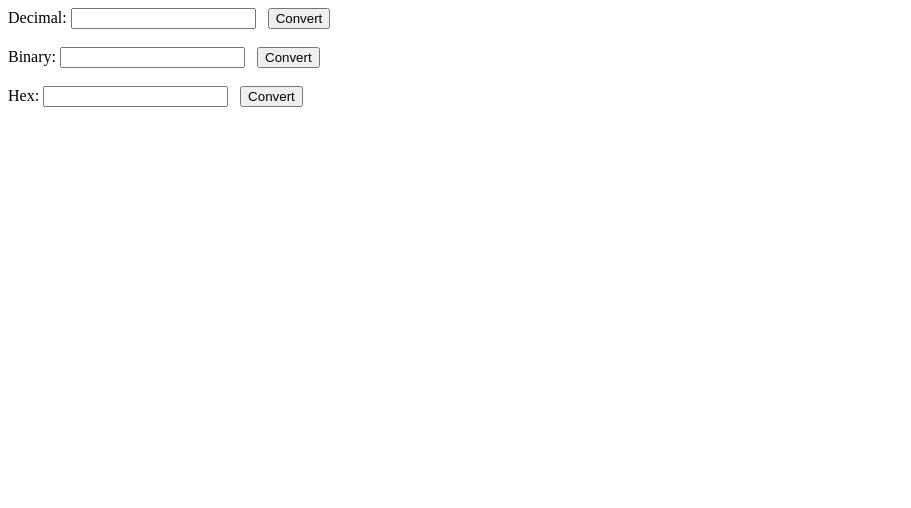
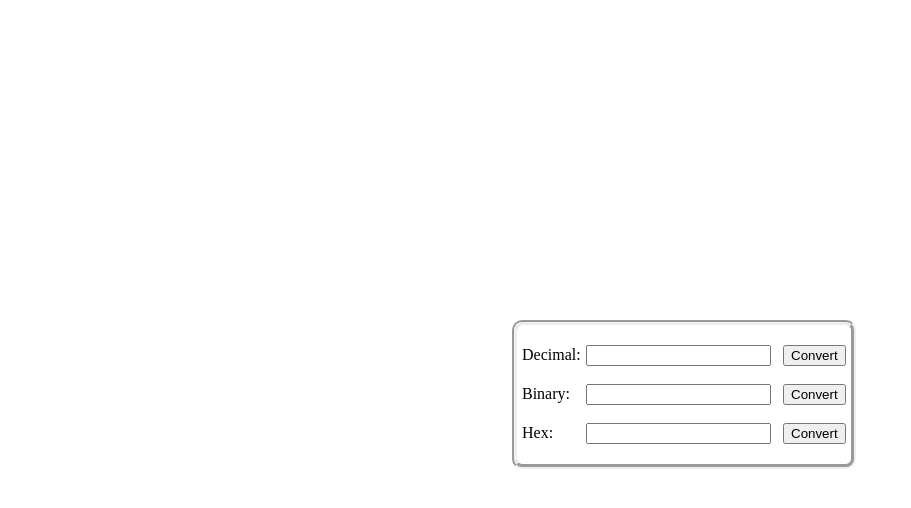
Before and after one commit to tbliu/HDB-Converter, a plain HTML site: page index.html in a window 1280 px wide. Shown: the whole page, without its empty margins (0-911 px from the left). Drawn offline with Linux system fonts and the light colour scheme.

Commit message:
added css

```diff
--- a/conversion.js
+++ b/conversion.js
@@ -140,10 +140,20 @@ function validate(n, inputType) {
         if (pattern.exec(n) != null) {
             return false;
         }
+        var x = parseInt(n);
+        if (isNaN(n) || n < 0) {
+            return false;
+        }
         return true;
-    } else {
-        var pattern = /^[a-zA-Z2-9!@#$%^&*()_+\-=\[\]{};':"\\|,.<>\/?]*$/
-        if (pattern.exec(n) != null) {
+    } else { // binary
+        for (var i = 0; i < n.length; i++) {
+            if (n.charAt(i) == "0" || n.charAt(i) == "1") {
+                continue;
+            }
+            return false;
+        }
+        var x = parseInt(n);
+        if (isNaN(x)) {
             return false;
         }
         return true;
--- /dev/null
+++ b/hdb_styles.css
@@ -0,0 +1,22 @@
+#buttons {
+    text-align: center;
+    border-style: groove;
+    border-width: 5px;
+    border-radius: 10px;
+    padding-top: 20px;
+    padding-bottom: 20px;
+    position:absolute;
+    top:40%;
+    left:40%;
+}
+
+#content {
+    padding-left: 5px;
+    padding-right: 5px;
+}
+
+label {
+    display:inline-block;
+    width:60px;
+    text-align:left;
+}
--- a/index.html
+++ b/index.html
@@ -7,18 +7,22 @@
         <title>HDB Converter</title>
         <meta name="description" content="Hex, binary, decimal conversion">
         <meta name="author" content="Timothy Liu">
-
+        <link rel="stylesheet" href="hdb_styles.css">
     </head>
 
     <body>
-        Decimal: <input type="text" id="decimal_input"></input> &nbsp; <button id="decimal">Convert</button>
+        <div id="buttons">
+            <div id="content">
+                <label>Decimal:</label> <input type="text" id="decimal_input"></input> &nbsp; <button id="decimal">Convert</button>
         <br>
         <br>
-        Binary: <input type="text" id="binary_input"></input> &nbsp; <button id="binary">Convert</button>
+        <label>Binary:</label> <input type="text" id="binary_input"></input> &nbsp; <button id="binary">Convert</button>
         <br>
         <br>
-        Hex: <input type="text" id="hex_input"></input> &nbsp; <button id="hex">Convert</button>
-        <script src="../conversion.js"></script>
+        <label>Hex:</label> <input type="text" id="hex_input"></input> &nbsp; <button id="hex">Convert</button>
+            </div>
+        </div>
+        <script src="./conversion.js"></script>
         <script>
             function convertDecimal() {
                 var binaryInput = document.getElementById("binary_input");
```
